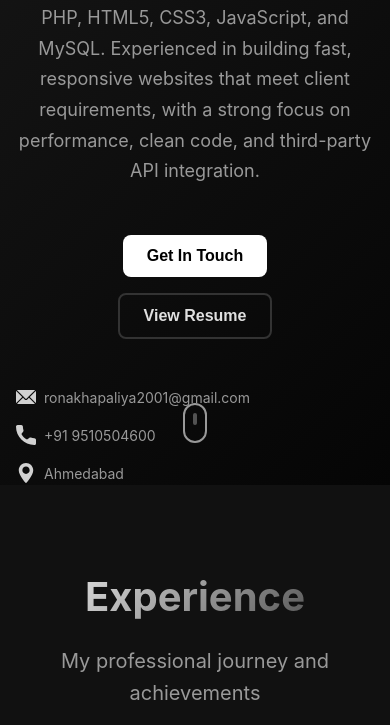
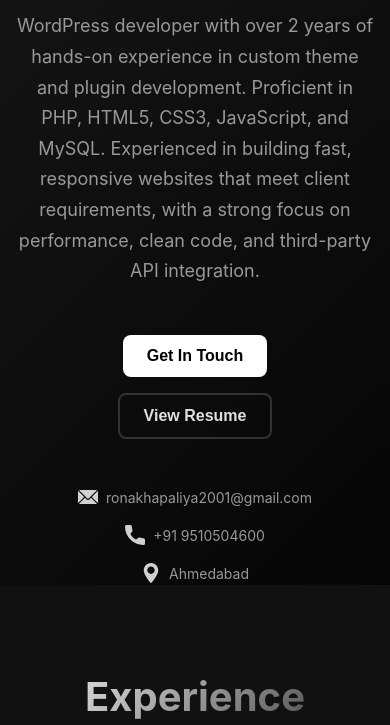
Before and after one commit to Ronak3899/portfolio, a plain HTML site: page index.html in a window 390 px wide. Shown: the part 375-1100 px from the top of the page. Drawn offline with Linux system fonts and the light colour scheme.

Commit message:
Update styles.css

```diff
--- a/styles.css
+++ b/styles.css
@@ -892,6 +892,7 @@ body {
     .hero-contact {
         flex-direction: column;
         gap: 1rem;
+        align-items:center;
     }
 
     .experience-header {
@@ -928,4 +929,10 @@ body {
     .skill-category {
         min-width: auto;
     }
+    .scroll-indicator{display:none;}
 }
+@media (max-width: 395px) {
+.hero-content{
+    padding-top: 100px;
+}
+}
```
